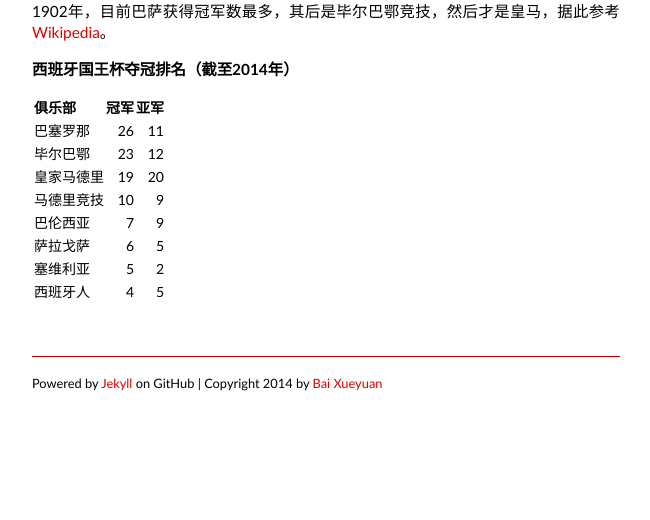
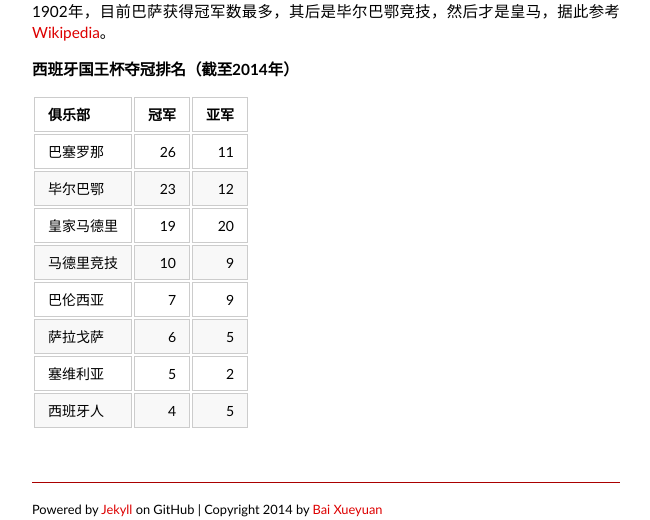
Before and after one commit to baixueyuan/jekyll, a Jekyll site: the page built from _posts/2014-04-17-Unstoppable-Bale.md, in a window 1280 px wide. Shown: the part 2470-2990 px from the top of the page, without its empty margins (314-964 px from the left). Built offline with Jekyll 4.4.1, drawn with Linux system fonts in a browser that asks for light colours; some web fonts are replaced; before the commit the page ends 2864 px from its top, so only the background shows below that.

Commit message:
Update main.css

```diff
--- a/css/main.css
+++ b/css/main.css
@@ -169,3 +169,24 @@ a:visited { color: #dd0000; text-decoration: none; }
 .post pre.terminal code {
   background-color: #333;
 }
+
+/* TABLES
+=============================================================================*/
+
+table th {
+  font-weight: bold;
+}
+
+table th, table td {
+  border: 1px solid #ccc;
+  padding: 6px 13px;
+}
+
+table tr {
+  border-top: 1px solid #ccc;
+  background-color: #fff;
+}
+
+table tr:nth-child(2n) {
+  background-color: #f8f8f8;
+}
```
